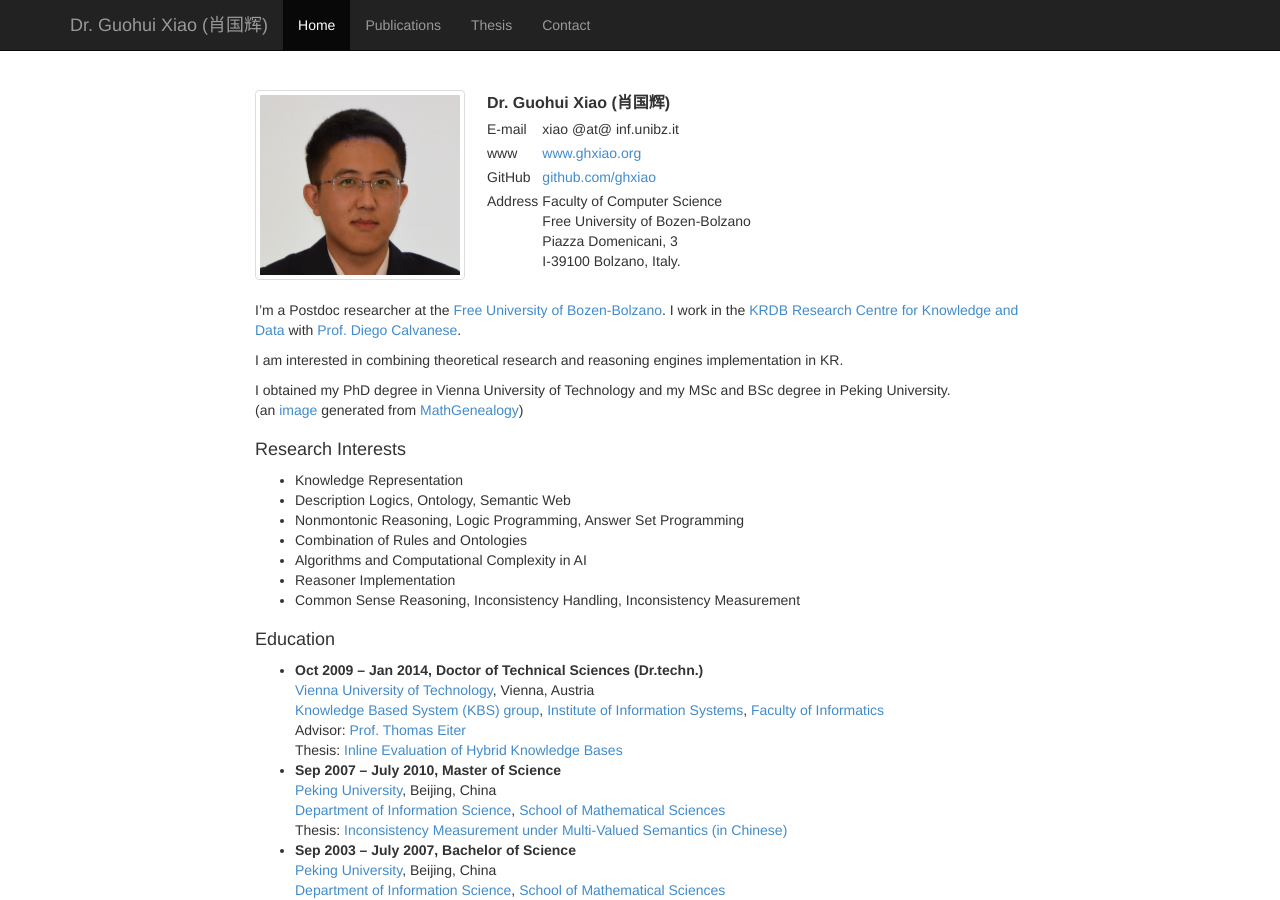
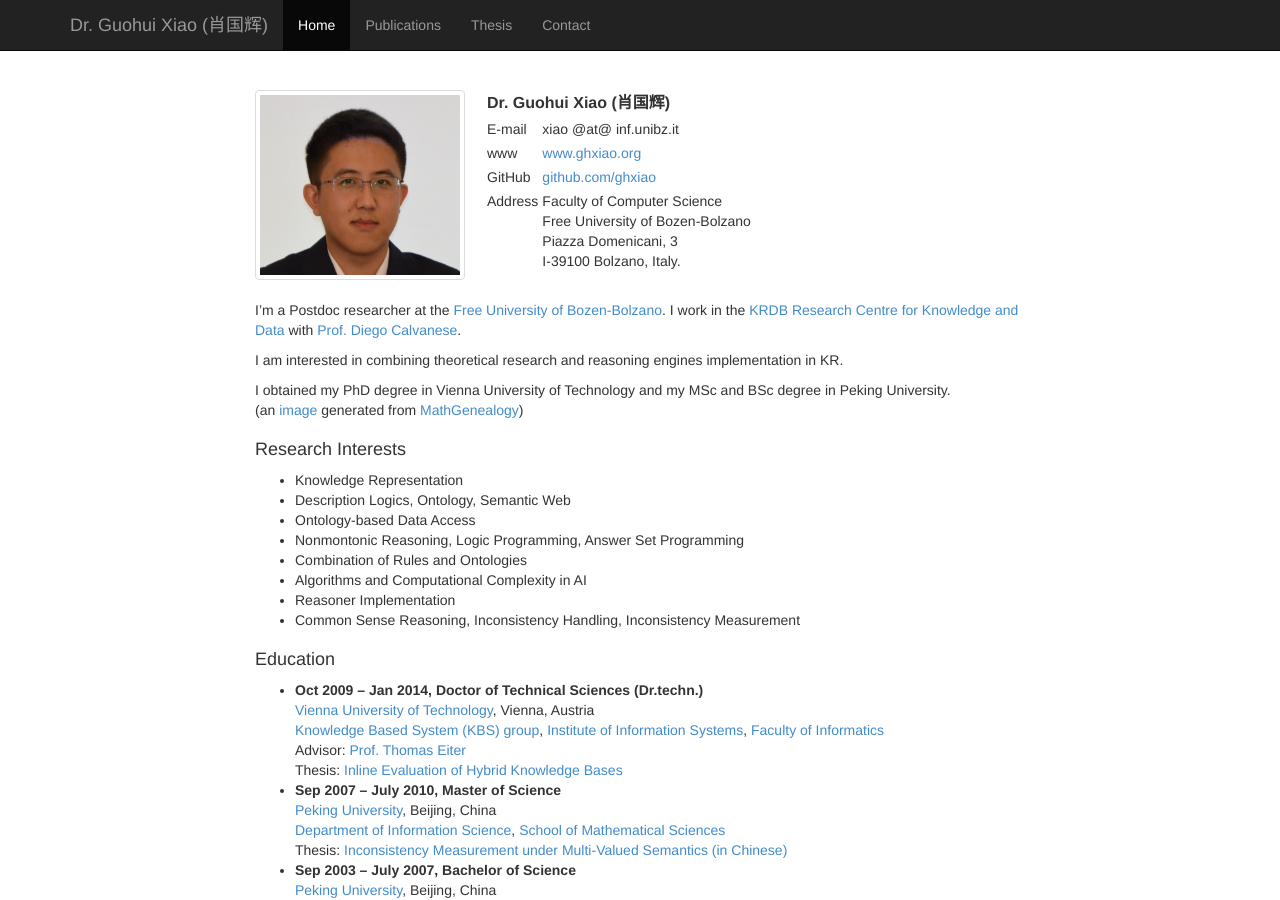
Before and after one commit to ghxiao/ghxiao.github.io, a Jekyll site: the page built from index.html, in a window 1280 px wide and 900 px high. Built offline with Jekyll 4.4.1, drawn with Linux system fonts in a browser that asks for light colours; nearby versions of some CDN libraries; Markdown is read by kramdown in place of the engine named in the settings.

Commit message:
Update index.html

```diff
--- a/index.html
+++ b/index.html
@@ -71,6 +71,7 @@ slug: home
     <ul>
         <li>Knowledge Representation</li>
         <li>Description Logics, Ontology, Semantic Web</li>
+        <li>Ontology-based Data Access</li>
         <li>Nonmontonic Reasoning, Logic Programming, Answer Set Programming</li>
         <li>Combination of Rules and Ontologies</li>
         <li>Algorithms and Computational Complexity in AI</li>
```
